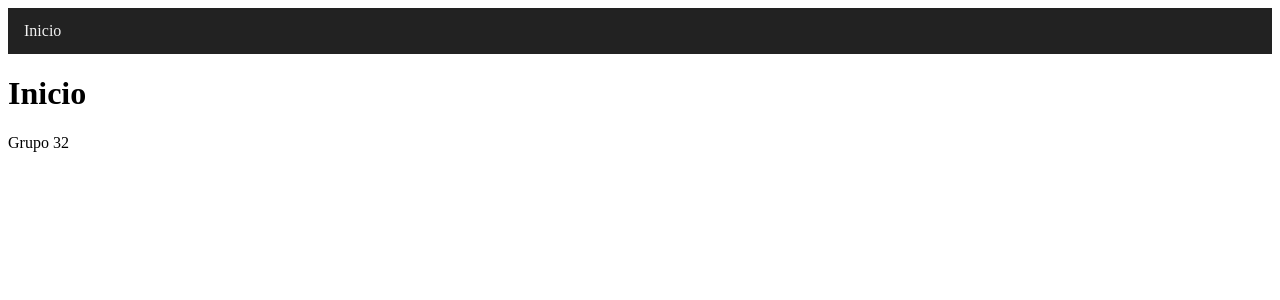
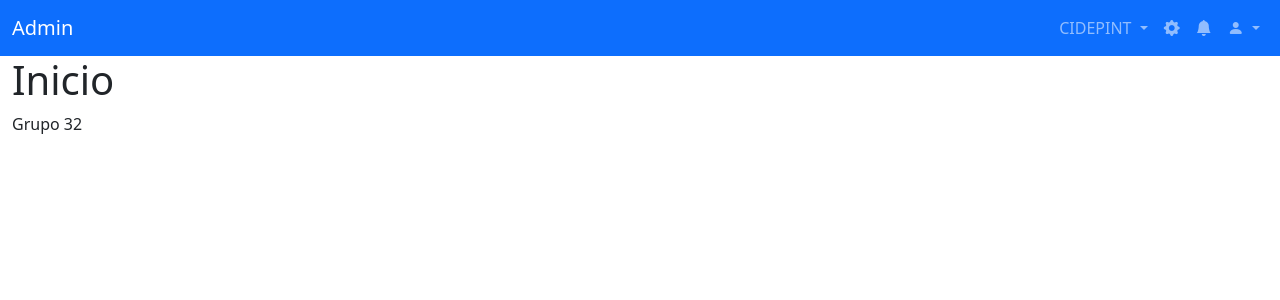
Before and after one commit to franciscodenis/ProyectoVueFlask, a Flask app: page / in a window 1280 px wide. Shown: the top 300 px of the page. Run offline with Flask 3, Linux system fonts and the light colour scheme.

Commit message:
Agrega layout básico

```diff
--- a/admin/src/web/templates/layout.html
+++ b/admin/src/web/templates/layout.html
@@ -3,18 +3,60 @@
     <head>
         <meta charset="UTF-8">
         <meta name="viewport" content="width=device-width, initial-scale=1.0">
+        <link href="https://cdn.jsdelivr.net/npm/bootstrap@5.3.2/dist/css/bootstrap.min.css" rel="stylesheet" integrity="sha384-T3c6CoIi6uLrA9TneNEoa7RxnatzjcDSCmG1MXxSR1GAsXEV/Dwwykc2MPK8M2HN" crossorigin="anonymous">
+        <script src="https://cdn.jsdelivr.net/npm/bootstrap@5.3.2/dist/js/bootstrap.bundle.min.js" integrity="sha384-C6RzsynM9kWDrMNeT87bh95OGNyZPhcTNXj1NW7RuBCsyN/o0jlpcV8Qyq46cDfL" crossorigin="anonymous"></script>
+        <link rel="stylesheet" href="https://cdn.jsdelivr.net/npm/bootstrap-icons@1.11.1/font/bootstrap-icons.css">
         <link rel="stylesheet" href="{{ url_for('static', filename='style.css') }}">
         <title>{% block title %}{% endblock %}</title>
     </head>
 <body>
     <header id="header">
-        <nav id="navbar">
-            {% block navbar %}
-            <a href="{{ url_for('home')}}">Inicio</a>
-            {% endblock %}
+        <nav id="navbar" class="navbar navbar-expand-lg navbar-dark bg-primary">
+            <div class="container-fluid">
+                <a href="{{ url_for('home') }}" class="navbar-brand">Admin</a>
+                <button class="navbar-toggler" type="button" data-bs-toggle="collapse" data-bs-target="#navbarSupportedContent" aria-controls="navbarSupportedContent" aria-expanded="false" aria-label="Toggle navigation">
+                    <span class="navbar-toggler-icon"></span>
+                </button>
+
+                <div class="collapse navbar-collapse" id="navbarSupportedContent">
+                    <ul class="navbar-nav ms-auto mb-2 mb-lg-0">
+                        {% block navbar %}
+                        <li class="nav-item dropdown">
+                            <a class="nav-link dropdown-toggle" href="#" role="button" data-bs-toggle="dropdown" aria-expanded="false">
+                              CIDEPINT
+                            </a>
+                            <ul class="dropdown-menu">
+                              <li><a class="dropdown-item" href="#">CIDEPINT</a></li>
+                              <li><a class="dropdown-item" href="#">INSTITUCIÓN 2</a></li>
+                              <li><a class="dropdown-item" href="#">INSTITUCIÓN 3</a></li>
+                            </ul>
+                        </li>
+                        <li>
+                            <a href="" class="nav-link">
+                                <i class="bi bi-gear-fill"></i>
+                            </a>
+                        </li>
+                        <li>
+                            <a href="" class="nav-link">
+                                <i class="bi bi-bell-fill"></i>
+                            </a>
+                        </li>
+                        <li class="nav-item dropdown">
+                            <a class="nav-link dropdown-toggle" href="#" role="button" data-bs-toggle="dropdown" aria-expanded="false">
+                                <i class="bi bi-person-fill"></i>
+                            </a>
+                            <ul class="dropdown-menu dropdown-menu-end">
+                                <li><a class="dropdown-item" href="#">Perfil</a></li>
+                                <li><a class="dropdown-item" href="#">Cerrar sesión</a></li>
+                              </ul>
+                        </li>
+                        {% endblock %}
+                    </ul>
+                </div>
+            </div>
         </nav>
     </header>
-    <div id="main">
+    <div id="main" class="container-fluid">
         {% block content %}
         {% endblock %}
     </div>
--- a/admin/static/style.css
+++ b/admin/static/style.css
@@ -1,4 +1,4 @@
-#navbar {
+/* #navbar {
     background-color: #222;
     overflow: hidden;
 }
@@ -14,4 +14,4 @@
 #navbar a:hover {
     background-color: #BBB;
     color: black;
-}
+} */
```
